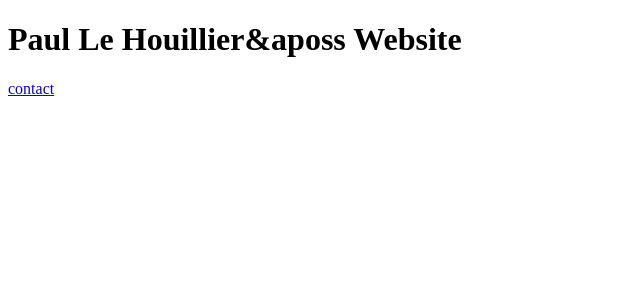
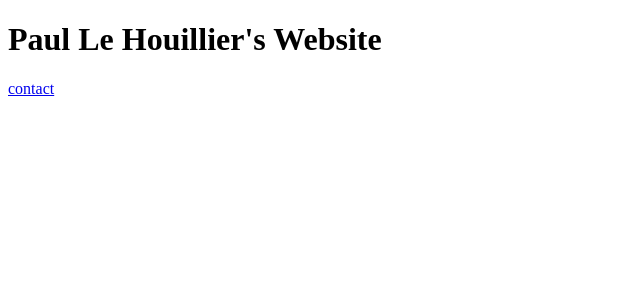
Before and after one commit to johnleh/paul-photography-portfolio, a Next.js app: page / in a window 1280 px wide. Shown: the top 300 px of the page, without its empty margins (0-640 px from the left). Built offline with nearby package versions, Linux system fonts and the light colour scheme.

Commit message:
fixed apos

```diff
--- a/pages/index.js
+++ b/pages/index.js
@@ -12,7 +12,7 @@ export default function Home() {
 
       <main>
         <h1>
-          Paul Le Houillier&aposs Website
+          Paul Le Houillier&apos;s Website
         </h1>
         <Link href="/contact">
           <a>contact</a>
```
